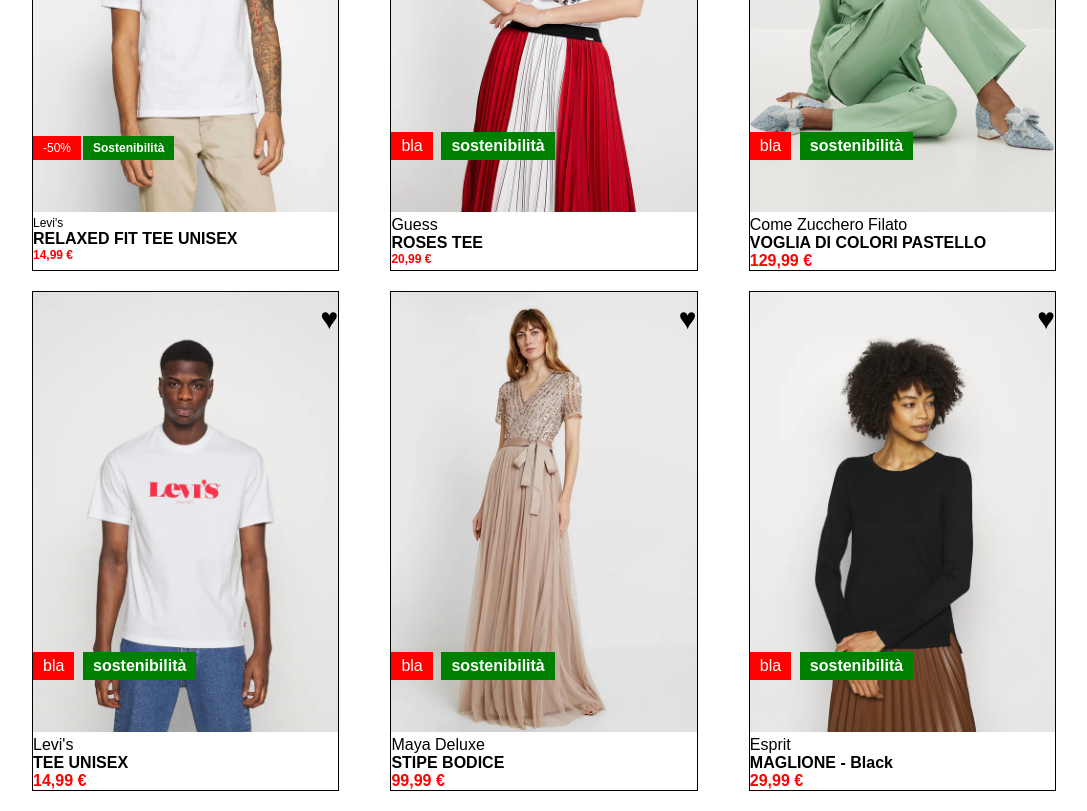
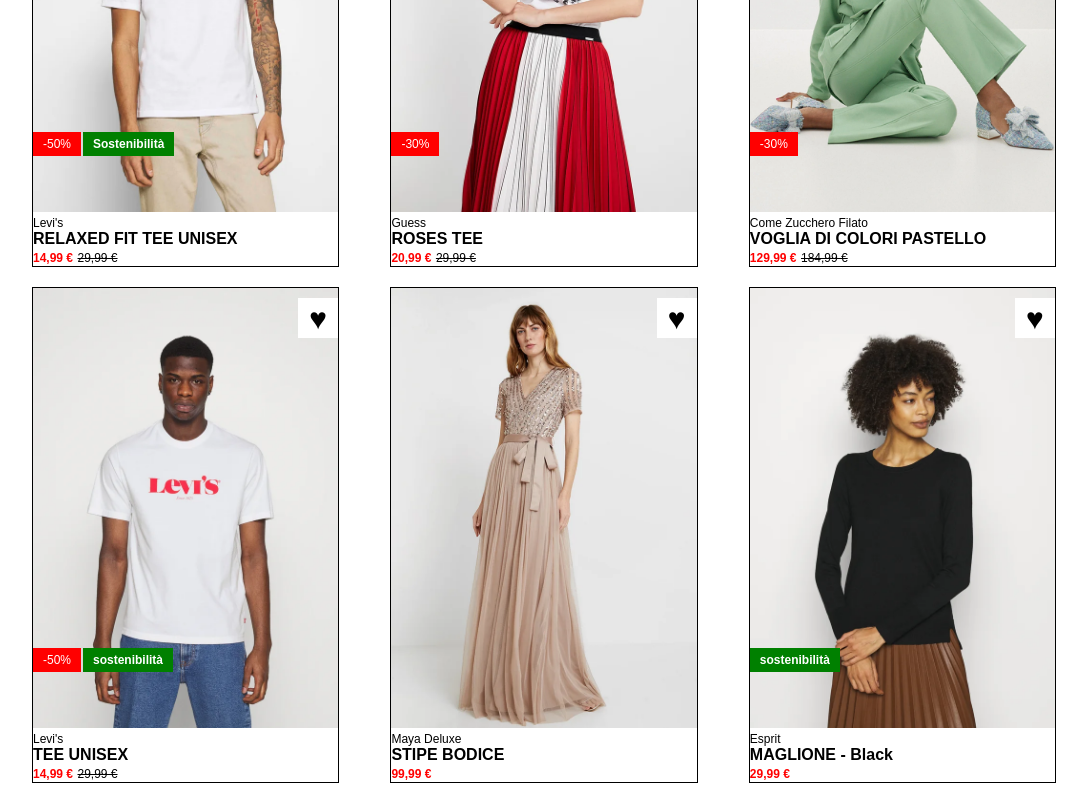
Before and after one commit to qsrdev/html-css-boolando, a plain HTML site: page index.html in a window 1280 px wide. Shown: the part 320-1131 px from the top of the page, without its empty margins (96-1183 px from the left). Drawn offline with Linux system fonts and the light colour scheme.

Commit message:
feat: cards completed

```diff
--- a/css/style.css
+++ b/css/style.css
@@ -69,6 +69,21 @@ header {
   border: 1px solid black;
 }
 
+.img-container {
+  position: relative;
+}
+
+.top-img {
+  position: absolute;
+  left: 0;
+  top: 0;
+  opacity: 0;
+}
+
+.top-img:hover {
+  opacity: 1;
+}
+
 .item-name {
   font-weight: bold;
   font-size: 16px;
@@ -77,6 +92,7 @@ header {
 .price {
   color: red;
   font-weight: bold;
+  display: inline-block;
 }
 
 .favorite {
@@ -86,6 +102,11 @@ header {
   color: rgb(0, 0, 0);
   top: 10px;
   right: 0;
+}
+
+.favorite:hover {
+  color: rgb(255, 0, 0);
+  cursor: pointer;
 }
 
 .like-container {
@@ -103,6 +124,7 @@ header {
   background-color: red;
   color: white;
   padding: 5px 10px;
+  display: inline-block;
 }
 
 .sustainable {
@@ -113,6 +135,7 @@ header {
   font-weight: bold;
   color: white;
   padding: 5px 10px;
+  display: inline-block;
 }
 
 /* Utilities */
@@ -123,3 +146,11 @@ header {
 .font-tag {
   font-size: 12px;
 }
+
+.left-0 {
+  left: 0px;
+}
+
+.full-price {
+  text-decoration: line-through;
+}
--- a/index.html
+++ b/index.html
@@ -40,7 +40,10 @@
         <div class="container">
           <div class="shop-card-container">
             <div class="card-30">
-              <img src="./img/1.webp" alt="Mixed Male Model Levi T-shirt" />
+              <div class="img-container">
+                <img src="./img/1.webp" alt="Mixed Male Model Levi T-shirt" />
+                <img class="top-img" src="./img/1b.webp" />
+              </div>
               <div class="discount font-tag">-50%</div>
               <div class="sustainable font-tag">Sostenibilità</div>
               <div class="favorite">
@@ -48,52 +51,75 @@
               </div>
               <div class="brand font-tag">Levi's</div>
               <div class="item-name">RELAXED FIT TEE UNISEX</div>
-              <div class="price font-tag">14,99 &euro;</div>
+              <span class="price font-tag">14,99 &euro;</span>
+              <span class="full-price font-tag">29,99 &euro;</span>
             </div>
             <div class="card-30">
-              <img src="./img/2.webp" alt="White Blonde Model Guess T-Shirt" />
-              <div class="discount">bla</div>
-              <div class="sustainable">sostenibilità</div>
-              <div class="favorite">&hearts;</div>
-              <div class="brand">Guess</div>
+              <div class="img-container">
+                <img
+                  src="./img/2.webp"
+                  alt="White Blonde Model Guess T-Shirt"
+                />
+                <img class="top-img" src="./img/2b.webp" />
+              </div>
+              <div class="discount font-tag">-30%</div>
+              <div class="favorite">
+                <div class="like-container">&hearts;</div>
+              </div>
+              <div class="brand font-tag">Guess</div>
               <div class="item-name">ROSES TEE</div>
-              <div class="price font-tag">20,99 &euro;</div>
+              <span class="price font-tag">20,99 &euro;</span>
+              <span class="full-price font-tag">29,99 &euro;</span>
             </div>
             <div class="card-30">
-              <img src="./img/3.webp" alt="Black Female Model Green Suit" />
-              <div class="discount">bla</div>
-              <div class="sustainable">sostenibilità</div>
-              <div class="favorite">&hearts;</div>
-              <div class="brand">Come Zucchero Filato</div>
+              <div class="img-container">
+                <img src="./img/3.webp" alt="Black Female Model Green Suit" />
+                <img class="top-img" src="./img/3b.webp" />
+              </div>
+              <div class="discount font-tag">-30%</div>
+              <div class="favorite">
+                <div class="like-container">&hearts;</div>
+              </div>
+              <div class="brand font-tag">Come Zucchero Filato</div>
               <div class="item-name">VOGLIA DI COLORI PASTELLO</div>
-              <div class="price">129,99 &euro;</div>
+              <span class="price font-tag">129,99 &euro;</span>
+              <span class="full-price font-tag">184,99 &euro;</span>
             </div>
             <div class="card-30">
-              <img src="./img/4.webp" alt="Black Male Model Levi T-Shirt" />
-              <div class="discount">bla</div>
-              <div class="sustainable">sostenibilità</div>
-              <div class="favorite">&hearts;</div>
-              <div class="brand">Levi's</div>
+              <div class="img-container">
+                <img src="./img/4.webp" alt="Black Male Model Levi T-Shirt" />
+                <img class="top-img" src="./img/4b.webp" />
+              </div>
+              <div class="discount font-tag">-50%</div>
+              <div class="sustainable font-tag">sostenibilità</div>
+              <div class="favorite">
+                <div class="like-container">&hearts;</div>
+              </div>
+              <div class="brand font-tag">Levi's</div>
               <div class="item-name">TEE UNISEX</div>
-              <div class="price">14,99 &euro;</div>
+              <span class="price font-tag">14,99 &euro;</span>
+              <span class="full-price font-tag">29,99 &euro;</span>
             </div>
             <div class="card-30">
               <img src="./img/5.webp" alt="White Female Model Brown Dress" />
-              <div class="discount">bla</div>
-              <div class="sustainable">sostenibilità</div>
-              <div class="favorite">&hearts;</div>
-              <div class="brand">Maya Deluxe</div>
+              <img class="top-img" src="./img/5b.webp" />
+              <div class="favorite">
+                <div class="like-container">&hearts;</div>
+              </div>
+              <div class="brand font-tag">Maya Deluxe</div>
               <div class="item-name">STIPE BODICE</div>
-              <div class="price">99,99 &euro;</div>
+              <div class="price font-tag">99,99 &euro;</div>
             </div>
             <div class="card-30">
               <img src="./img/6.webp" alt="Mixed Female Model Black Sweater" />
-              <div class="discount">bla</div>
-              <div class="sustainable">sostenibilità</div>
-              <div class="favorite">&hearts;</div>
-              <div class="brand">Esprit</div>
+              <img class="top-img" src="./img/6b.webp" />
+              <div class="sustainable left-0 font-tag">sostenibilità</div>
+              <div class="favorite">
+                <div class="like-container">&hearts;</div>
+              </div>
+              <div class="brand font-tag">Esprit</div>
               <div class="item-name">MAGLIONE - Black</div>
-              <div class="price">29,99 &euro;</div>
+              <div class="price font-tag">29,99 &euro;</div>
             </div>
           </div>
         </div>
```
